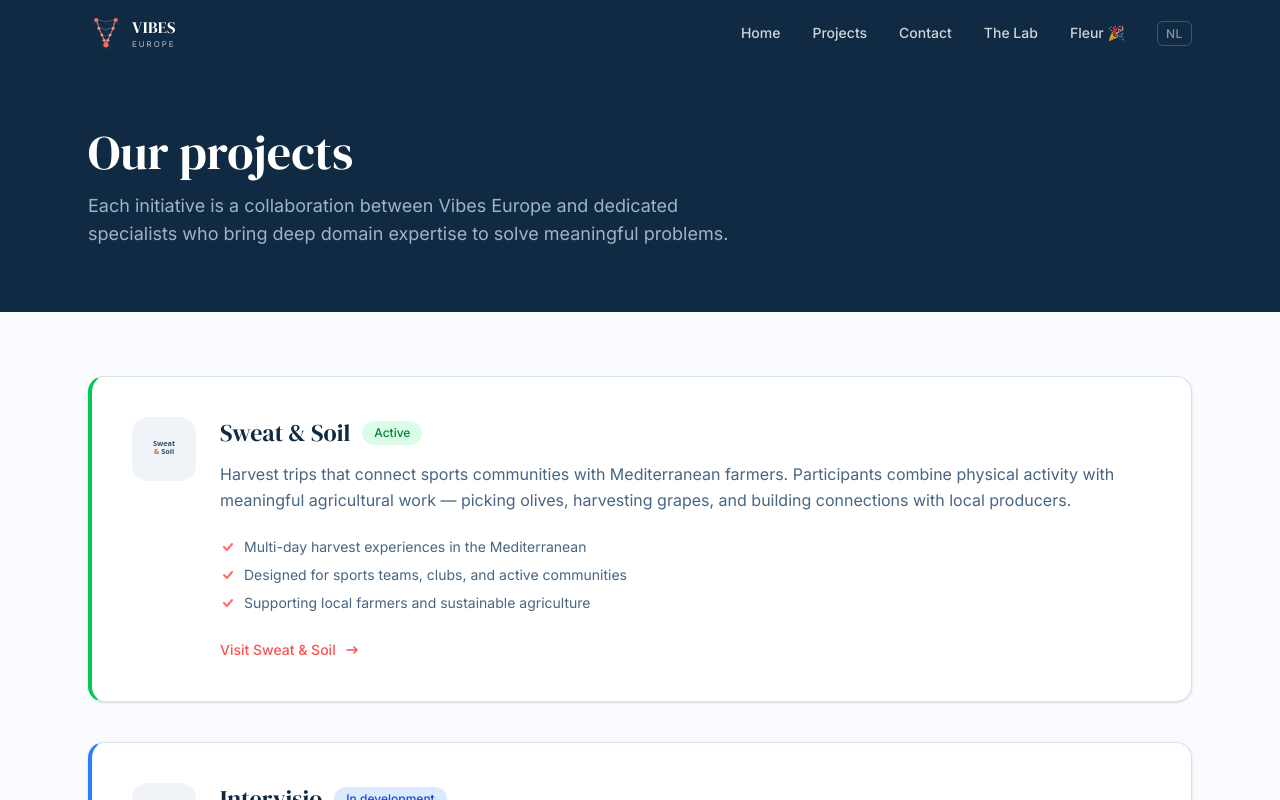
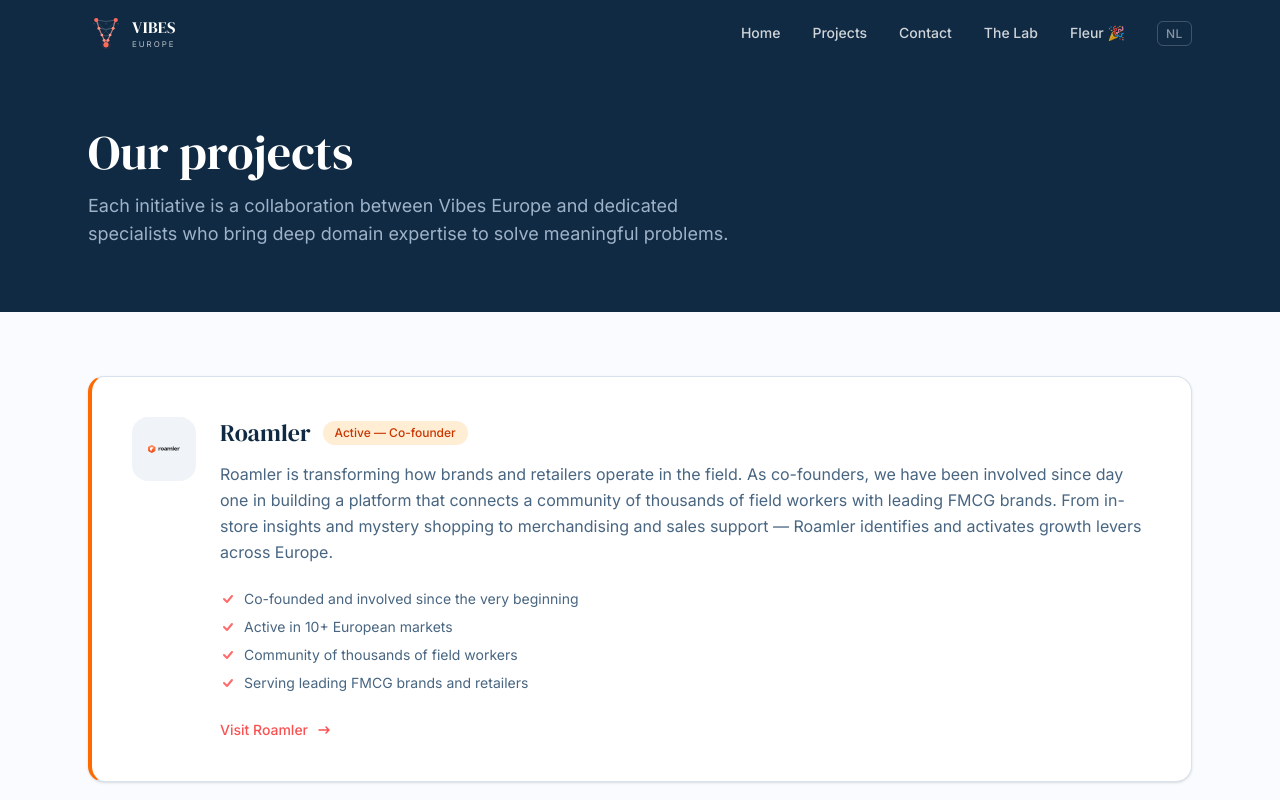
Before and after one commit to nijhuis777/vibes-europe, a Next.js app: page /en/projects in a window 1280 px wide. Shown: the top 800 px of the page. Built offline with nearby package versions, Linux system fonts and the light colour scheme.

Commit message:
Add Roamler as project on Vibes Europe
- Roamler card on projects page with co-founder status
- Official Roamler logo (SVG)
- NL + EN translations
- Orange accent border matching Roamler brand

Co-Authored-By: Claude Opus 4.6 (1M context) <noreply@anthropic.com>

```diff
--- a/app/[lang]/dictionaries/en.json
+++ b/app/[lang]/dictionaries/en.json
@@ -104,6 +104,19 @@
         "Open to ideas — reach out if you see an opportunity"
       ],
       "linkLabel": "Share your idea"
+    },
+    "roamler": {
+      "title": "Roamler",
+      "status": "Active — Co-founder",
+      "shortDescription": "Changing the way work gets done. Field intelligence and execution for FMCG brands and retailers across Europe.",
+      "description": "Roamler is transforming how brands and retailers operate in the field. As co-founders, we have been involved since day one in building a platform that connects a community of thousands of field workers with leading FMCG brands. From in-store insights and mystery shopping to merchandising and sales support — Roamler identifies and activates growth levers across Europe.",
+      "highlights": [
+        "Co-founded and involved since the very beginning",
+        "Active in 10+ European markets",
+        "Community of thousands of field workers",
+        "Serving leading FMCG brands and retailers"
+      ],
+      "linkLabel": "Visit Roamler"
     }
   },
   "contact": {
--- a/app/[lang]/dictionaries/nl.json
+++ b/app/[lang]/dictionaries/nl.json
@@ -104,6 +104,19 @@
         "Open voor ideeën — neem contact op als je een kans ziet"
       ],
       "linkLabel": "Deel je idee"
+    },
+    "roamler": {
+      "title": "Roamler",
+      "status": "Actief — Co-founder",
+      "shortDescription": "Werk veranderen. Field intelligence en executie voor FMCG merken en retailers in heel Europa.",
+      "description": "Roamler verandert de manier waarop merken en retailers in het veld opereren. Als co-founders zijn we vanaf dag één betrokken bij het bouwen van een platform dat een community van duizenden veldwerkers verbindt met toonaangevende FMCG merken. Van in-store insights en mystery shopping tot merchandising en sales support — Roamler identificeert en activeert groeikansen in heel Europa.",
+      "highlights": [
+        "Co-founded en betrokken sinds de allereerste dag",
+        "Actief in meer dan 10 Europese markten",
+        "Community van duizenden veldwerkers",
+        "Werkt voor toonaangevende FMCG merken en retailers"
+      ],
+      "linkLabel": "Bezoek Roamler"
     }
   },
   "contact": {
--- a/app/[lang]/projects/page.tsx
+++ b/app/[lang]/projects/page.tsx
@@ -1,6 +1,7 @@
 import type { Metadata } from "next";
 import { notFound } from "next/navigation";
 import Link from "next/link";
+import Image from "next/image";
 import {
   IconSweatAndSoil,
   IconIntervisio,
@@ -23,19 +24,28 @@ export async function generateMetadata({
   };
 }
 
-const projectIcons = [IconSweatAndSoil, IconIntervisio, IconInitiative];
-const projectKeys = ["sweatAndSoil", "intervisio", "comingSoon"] as const;
+function RoamlerIcon({ size = 32 }: { size?: number }) {
+  return (
+    <Image src="/images/roamler-logo.svg" alt="Roamler" width={size} height={size} className="w-8 h-8 object-contain" />
+  );
+}
+
+const projectIcons = [RoamlerIcon, IconSweatAndSoil, IconIntervisio, IconInitiative];
+const projectKeys = ["roamler", "sweatAndSoil", "intervisio", "comingSoon"] as const;
 const projectLinks = [
+  "https://www.roamler.com",
   "https://sweatandsoil.com",
   "https://intervisio.nl",
   "/#contact",
 ];
 const statusColors = [
+  "bg-orange-100 text-orange-700",
   "bg-green-100 text-green-700",
   "bg-blue-100 text-blue-700",
   "bg-coral-100 text-coral-700",
 ];
 const accentBorders = [
+  "border-l-orange-500",
   "border-l-green-500",
   "border-l-blue-500",
   "border-l-coral-500",
```
Also changed, not shown: public/images/roamler-logo.svg (added).
